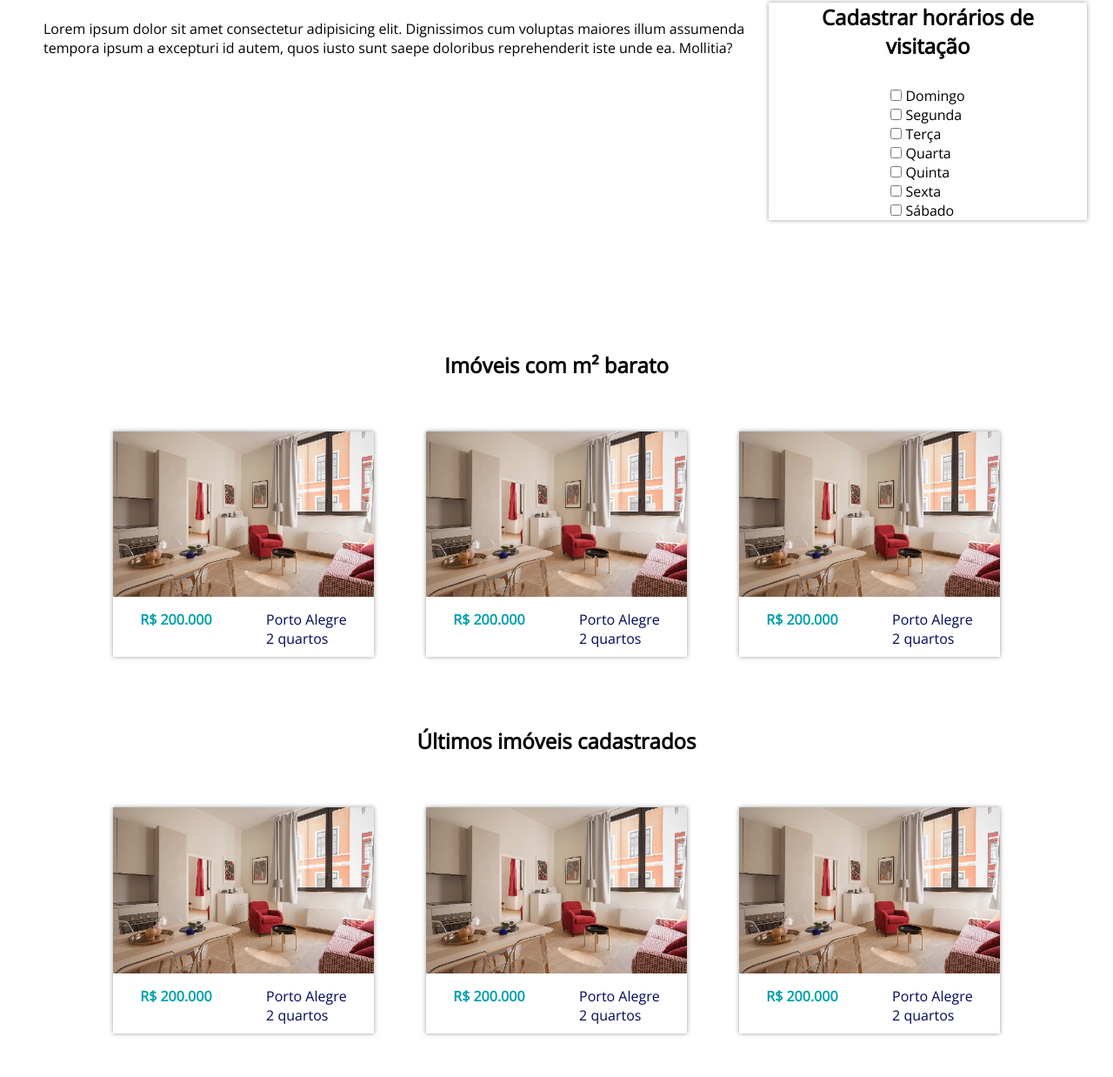
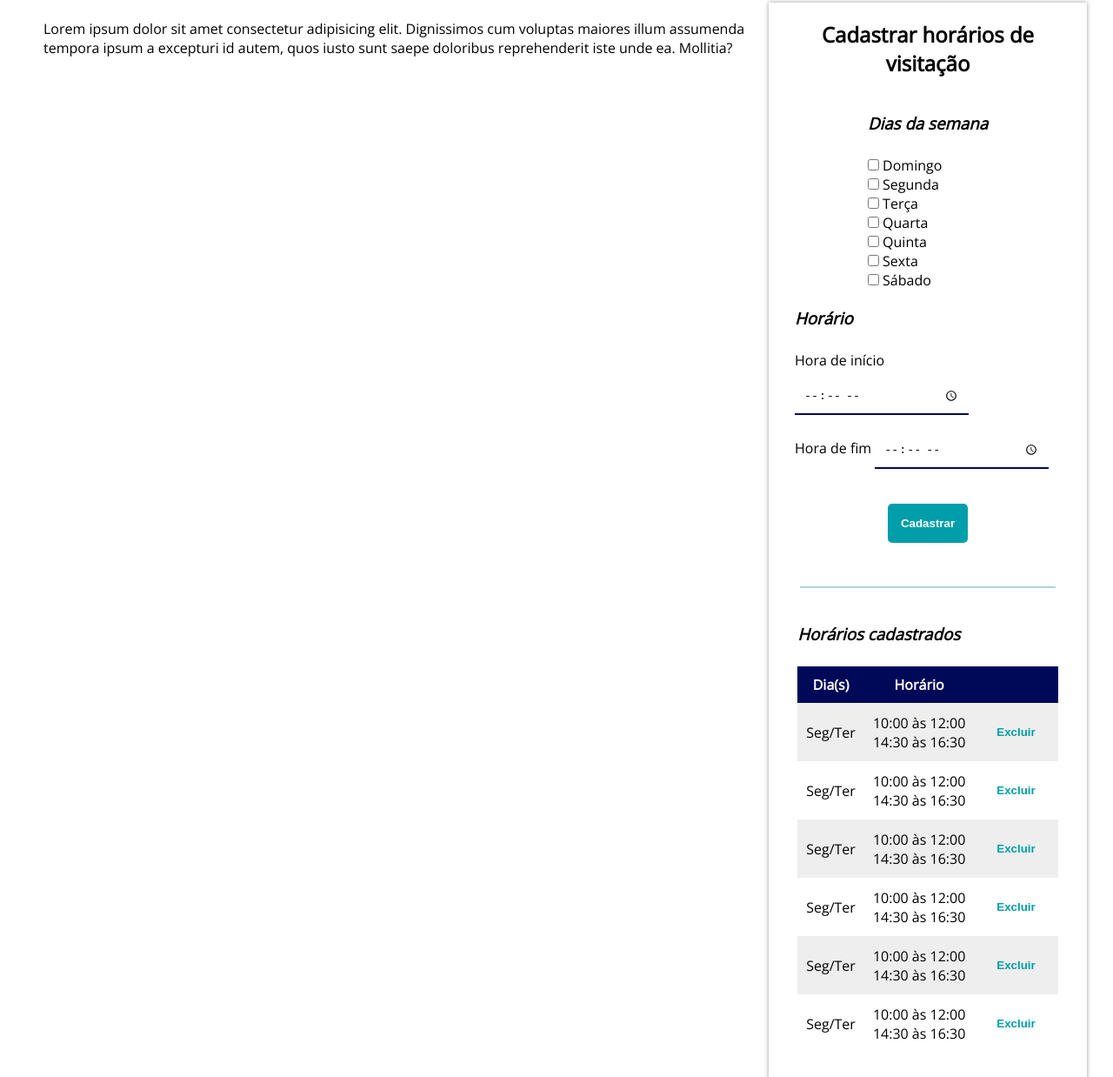
Before and after one commit to aaamenezes/Meu-Canto, a website: page anuncio.html in a window 1280 px wide. Shown: the part 1071-2309 px from the top of the page at 87% size. Drawn offline with nearby package versions, Linux system fonts and the light colour scheme.

Commit message:
Cadastrar horários de visitação
WIP

```diff
--- a/anuncio.css
+++ b/anuncio.css
@@ -159,6 +159,17 @@ h2 {
     align-items: center;
 }
 
+.anuncio-texto-direita-form-horarios {
+    display: flex;
+    flex-direction: column;
+    align-items: center;
+    padding: 20px;
+}
+
+.anuncio-texto-direita-form-horarios > div {
+    margin: 10px;
+}
+
 @media(max-width: 768px) {
 
     #anterior {
--- a/anuncio.html
+++ b/anuncio.html
@@ -223,19 +223,90 @@
 
             </div>
 
-            <div class="anuncio-texto-direita-form sombra">
+            <div class="anuncio-texto-direita-form-horarios sombra">
                 <h2>Cadastrar horários de visitação</h2>
                 <div>
-                    <div><input type="checkbox" id=""> Domingo</div>
-                    <div><input type="checkbox" id=""> Segunda</div>
-                    <div><input type="checkbox" id=""> Terça</div>
-                    <div><input type="checkbox" id=""> Quarta</div>
-                    <div><input type="checkbox" id=""> Quinta</div>
-                    <div><input type="checkbox" id=""> Sexta</div>
-                    <div><input type="checkbox" id=""> Sábado</div>
+                    <h3>Dias da semana</h3>
+                    <label><div><input type="checkbox" id=""> Domingo</div></label>
+                    <label><div><input type="checkbox" id=""> Segunda</div></label>
+                    <label><div><input type="checkbox" id=""> Terça</div></label>
+                    <label><div><input type="checkbox" id=""> Quarta</div></label>
+                    <label><div><input type="checkbox" id=""> Quinta</div></label>
+                    <label><div><input type="checkbox" id=""> Sexta</div></label>
+                    <label><div><input type="checkbox" id=""> Sábado</div></label>
                 </div>
                 <div>
-
+                    <h3>Horário</h3>
+                    Hora de início <input type="time" name="" id="">
+                    <br>
+                    Hora de fim <input type="time" name="" id="">
+                </div>
+                <div>
+                    <input type="submit" class="botao-primario" value="Cadastrar">
+                </div>
+                <hr>
+                <div>
+                    <h3>Horários cadastrados</h3>
+                    <table>
+                        <tr>
+                            <th>Dia(s)</th>
+                            <th>Horário</th>
+                            <th></th>
+                        </tr>
+                        <tr>
+                            <td>Seg/Ter</td>
+                            <td>
+                                10:00 às 12:00
+                                <br>
+                                14:30 às 16:30
+                            </td>
+                            <td><button type="button" class="botao-secundario">Excluir</button></td>
+                        </tr>
+                        <tr>
+                            <td>Seg/Ter</td>
+                            <td>
+                                10:00 às 12:00
+                                <br>
+                                14:30 às 16:30
+                            </td>
+                            <td><button type="button" class="botao-secundario">Excluir</button></td>
+                        </tr>
+                            <td>Seg/Ter</td>
+                            <td>
+                                10:00 às 12:00
+                                <br>
+                                14:30 às 16:30
+                            </td>
+                            <td><button type="button" class="botao-secundario">Excluir</button></td>
+                        </tr>
+                        </tr>
+                            <td>Seg/Ter</td>
+                            <td>
+                                10:00 às 12:00
+                                <br>
+                                14:30 às 16:30
+                            </td>
+                            <td><button type="button" class="botao-secundario">Excluir</button></td>
+                        </tr>
+                        </tr>
+                            <td>Seg/Ter</td>
+                            <td>
+                                10:00 às 12:00
+                                <br>
+                                14:30 às 16:30
+                            </td>
+                            <td><button type="button" class="botao-secundario">Excluir</button></td>
+                        </tr>
+                        </tr>
+                            <td>Seg/Ter</td>
+                            <td>
+                                10:00 às 12:00
+                                <br>
+                                14:30 às 16:30
+                            </td>
+                            <td><button type="button" class="botao-secundario">Excluir</button></td>
+                        </tr>
+                    </table>
                 </div>
             </div>
 
--- a/geral.css
+++ b/geral.css
@@ -222,6 +222,38 @@ p {
     margin-bottom: 15px;
 }
 
+/***********/
+/* TABELAS */
+/***********/
+
+table {
+    border-collapse: collapse;
+}
+
+th {
+    padding: 10px;
+    border: none;
+    color: #fff;
+    background-color: rgb(0,8,88);
+}
+
+td {
+    padding: 10px;
+    border: none;
+}
+
+tr {
+    border: none;
+}
+
+tr:nth-child(even) {
+    background: #eee;
+}
+
+tr:nth-child(odd) {
+    /* background: #fff; */
+}
+
 /**************/
 /* FORMULÁRIO */
 /**************/
@@ -230,6 +262,7 @@ input[type=text],
 input[type=number],
 input[type=email],
 input[type=password],
+input[type=time],
 textarea,
 select {
     padding: 10px;
@@ -267,6 +300,7 @@ input[type=text]:focus,
 input[type=number]:focus,
 input[type=email]:focus,
 input[type=password]:focus,
+input[type=time]:focus,
 textarea:focus,
 select:focus {
     border-bottom: 2px solid rgb(0,158,170);
```
